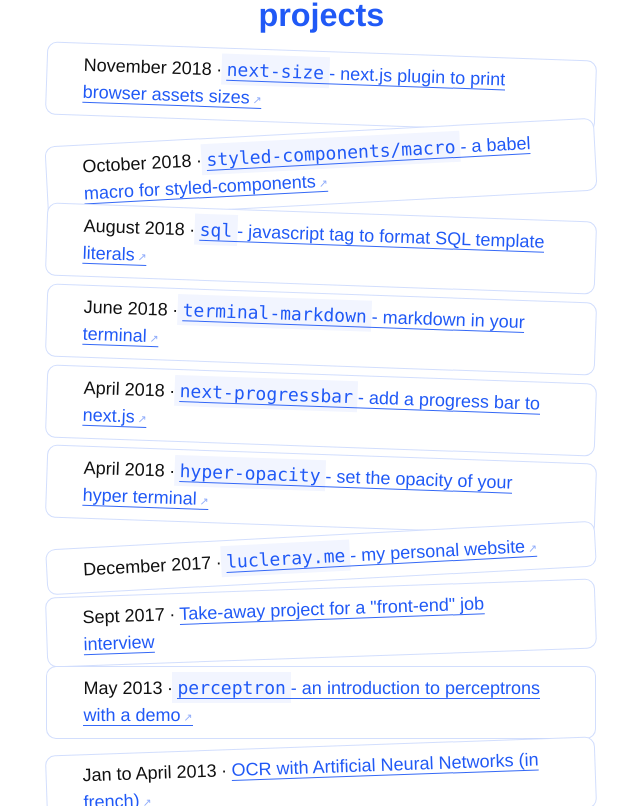
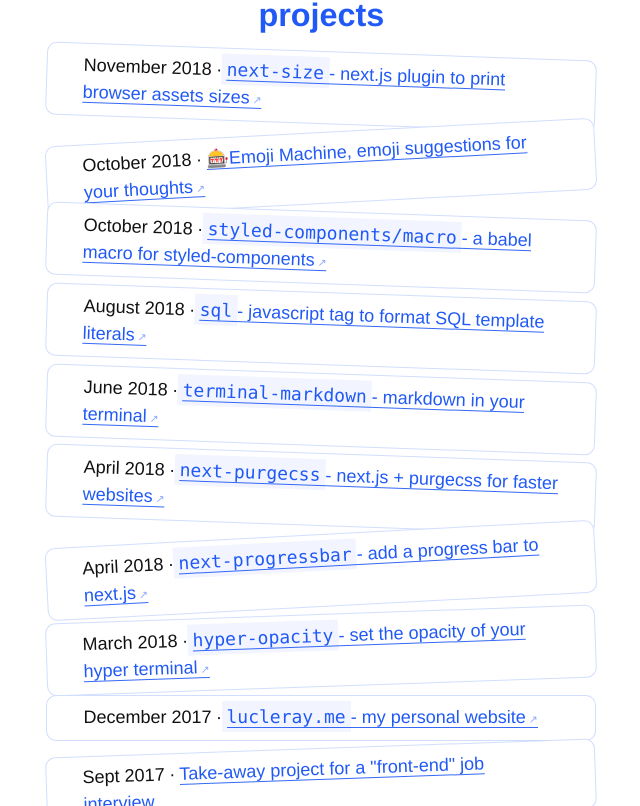
Before and after one commit to lucleray/luc.im, a Next.js app: page / in a window 1280 px wide. Shown: the part 714-1520 px from the top of the page, without its empty margins (56-696 px from the left). Built offline with nearby package versions, Linux system fonts and the light colour scheme; a web font is replaced by a local one.

Commit message:
add emoji-machine, next-purgecss

```diff
--- a/pages/index.js
+++ b/pages/index.js
@@ -20,6 +20,12 @@ const mywork = [
       ' - next.js plugin to print browser assets sizes'
     ],
     url: 'https://github.com/lucleray/next-size'
+  },
+  {
+    id: 'emoji-machine',
+    date: 'October 2018',
+    title: '🎰Emoji Machine, emoji suggestions for your thoughts',
+    url: 'http://emoji-machine.now.sh/'
   },
   {
     id: 'babel-macro-styled-components',
@@ -49,6 +55,15 @@ const mywork = [
     url: 'https://github.com/lucleray/terminal-markdown'
   },
   {
+    id: 'next-purgecss',
+    date: 'April 2018',
+    title: [
+      <InlineCode>next-purgecss</InlineCode>,
+      ' - next.js + purgecss for faster websites'
+    ],
+    url: 'https://github.com/lucleray/next-purgecss'
+  },
+  {
     id: 'next-progressbar',
     date: 'April 2018',
     title: [
@@ -59,7 +74,7 @@ const mywork = [
   },
   {
     id: 'hyper-opacity',
-    date: 'April 2018',
+    date: 'March 2018',
     title: [
       <InlineCode>hyper-opacity</InlineCode>,
       ' - set the opacity of your hyper terminal'
```
